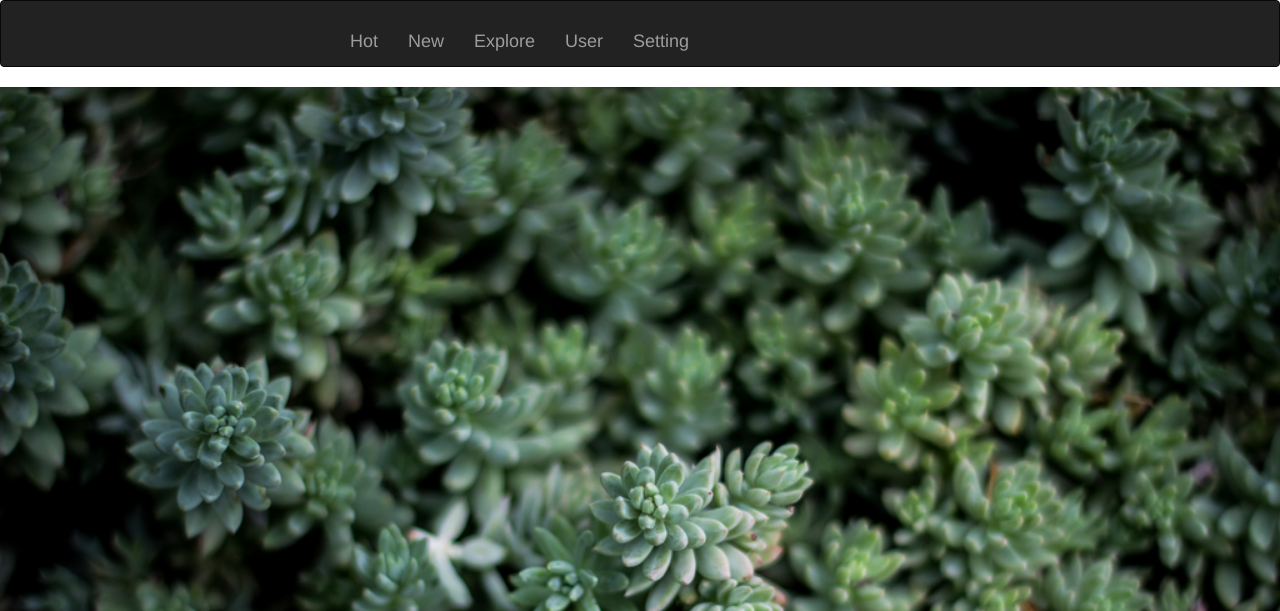
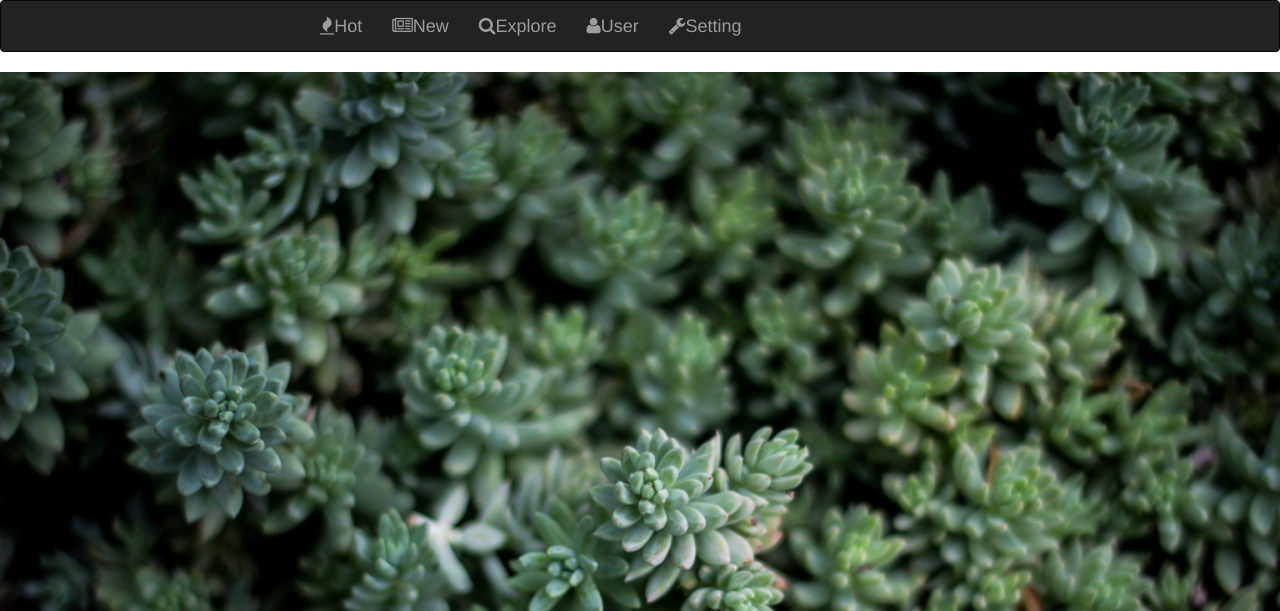
Before and after one commit to nhatlan/proj-01-portfolio, a website: page index.html in a window 1280 px wide. Shown: the top 611 px of the page. Drawn offline with nearby package versions, Linux system fonts and the light colour scheme; a web font is replaced by a local one.

Commit message:
feat icon nav bar

```diff
--- a/index.html
+++ b/index.html
@@ -21,20 +21,18 @@
 <body>
     <nav class="navbar navbar-inverse" role = "navigation">
         <div class="row">
-            <div class="navbar-header navbar-brand">
+            <div class="navbar-header">
                 <button type="button" class="navbar-toggle" data-toggle="collapse" data-target="#myNavbar">
-                  <span class="icon-bar"></span>
-                  <span class="icon-bar"></span>
-                  <span class="icon-bar"></span>
+                  <i class="fa fa-bars"></i>
                 </button>
           </div>
-              <div class="navbar-brand collapse navbar-collapse" id="myNavbar">
+              <div class="collapse navbar-collapse" id="myNavbar">
                 <ul class="nav navbar-nav">
-                    <li><a href="#">Hot</a></li>
-                    <li><a href="#">New</a></li>
-                    <li><a href="#">Explore</a></li>
-                    <li><a href="#">User</a></li>
-                    <li><a href="#">Setting</a></li>
+                    <li><a href="#"><i class="fa fa-fire"></i>Hot</a></li>
+                    <li><a href="#"><i class="fa fa-newspaper-o"></i>New</a></li>
+                    <li><a href="#"><i class="fa fa-search"></i>Explore</a></li>
+                    <li><a href="#"><i class="fa fa-user"></i>User</a></li>
+                    <li><a href="#"><i class="fa fa-wrench"></i>Setting</a></li>
                 </ul>
             </div>
         </div>
```
